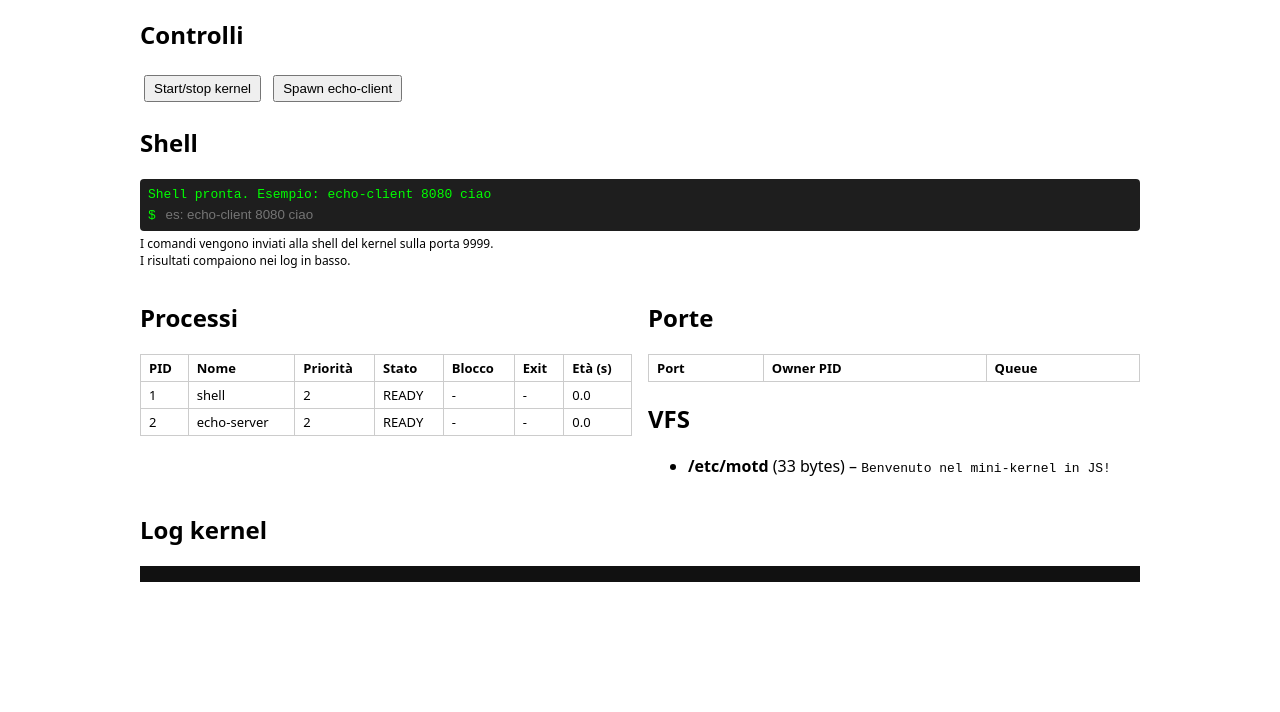
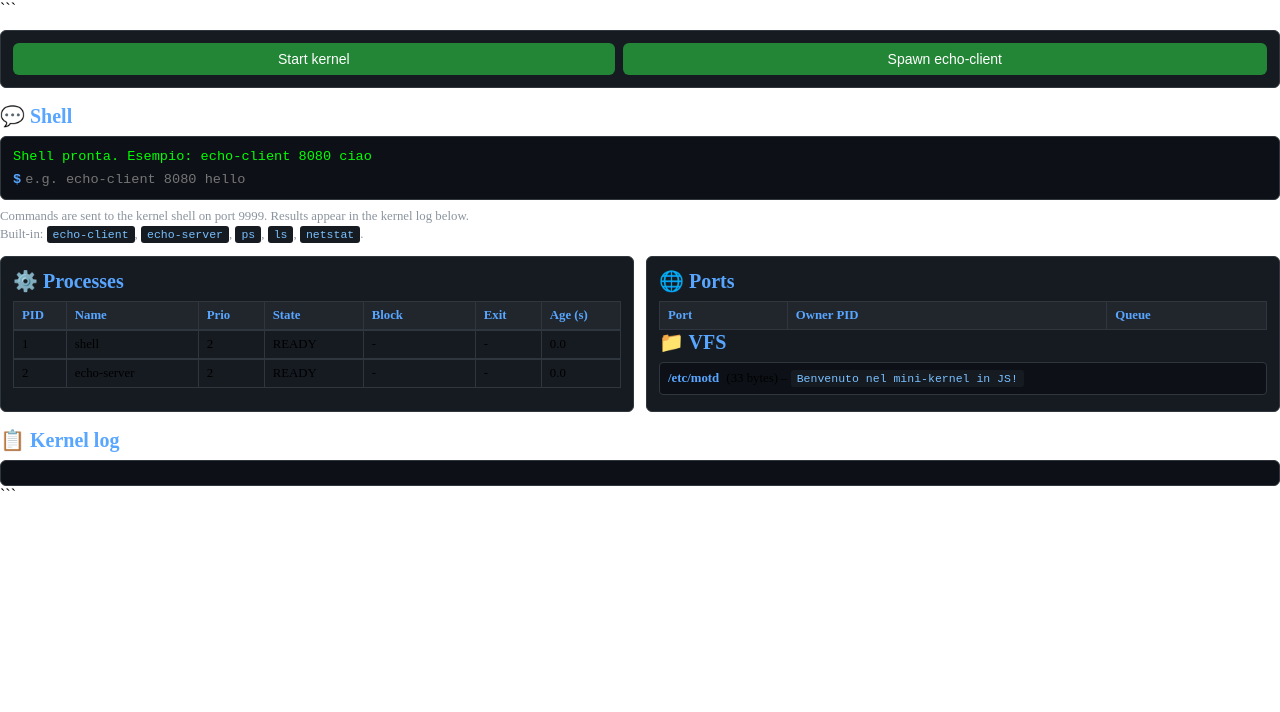
Before and after one commit to arabafenice599rae/Browser-virtual-kernel, a plain HTML site: page index.html in a window 1280 px wide. Shown: the part 88-800 px from the top of the page. Drawn offline with Linux system fonts and the light colour scheme.

Commit message:
Update index.html

````diff
--- a/index.html
+++ b/index.html
@@ -1,114 +1,425 @@
 <!DOCTYPE html>
-<html lang="it">
+
+<html lang="en">
   <head>
     <meta charset="UTF-8" />
     <title>Browser Virtual Kernel</title>
     <meta name="viewport" content="width=device-width, initial-scale=1" />
     <style>
+      * {
+        box-sizing: border-box;
+        margin: 0;
+        padding: 0;
+      }
+
+```
   body {
-        font-family: system-ui, sans-serif;
-        max-width: 1000px;
-        margin: 20px auto;
+    font-family: -apple-system, BlinkMacSystemFont, "Segoe UI", Roboto,
+      "Helvetica Neue", Arial, sans-serif;
+    background: #0d1117;
+    color: #c9d1d9;
+    padding: 12px;
+    min-height: 100vh;
+    overflow-x: hidden;
   }
+
+  .container {
+    max-width: 1400px;
+    margin: 0 auto;
+  }
+
   h1 {
-        margin-bottom: 0;
+    font-size: clamp(1.5rem, 4vw, 2rem);
+    color: #58a6ff;
+    margin-bottom: 4px;
   }
+
+  h2 {
+    font-size: clamp(1rem, 3vw, 1.25rem);
+    color: #58a6ff;
+    margin-top: 16px;
+    margin-bottom: 8px;
+  }
+
   small {
-        color: #555;
+    color: #8b949e;
+    font-size: clamp(0.75rem, 2vw, 0.875rem);
+    display: block;
+    margin-bottom: 12px;
   }
-      table {
-        border-collapse: collapse;
-        width: 100%;
-        margin-top: 10px;
+
+  .controls {
+    display: flex;
+    flex-wrap: wrap;
+    gap: 8px;
+    margin: 12px 0;
+    padding: 12px;
+    background: #161b22;
+    border-radius: 6px;
+    border: 1px solid #30363d;
   }
-      th,
-      td {
-        border: 1px solid #ccc;
-        padding: 4px 8px;
-        text-align: left;
-        font-size: 13px;
+
+  button {
+    padding: 8px 16px;
+    background: #238636;
+    color: white;
+    border: none;
+    border-radius: 6px;
+    cursor: pointer;
+    font-size: clamp(0.75rem, 2vw, 0.875rem);
+    font-weight: 500;
+    white-space: nowrap;
+    flex: 1 1 auto;
+    min-width: 120px;
   }
-      button {
-        margin: 4px;
-        padding: 4px 8px;
+
+  button:hover {
+    background: #2ea043;
   }
-      pre {
-        background: #111;
-        color: #0f0;
-        padding: 8px;
-        max-height: 200px;
-        overflow-y: auto;
-        font-size: 12px;
+
+  button:active {
+    background: #1a7f37;
   }
-      .grid {
-        display: grid;
-        grid-template-columns: 1fr 1fr;
-        gap: 16px;
-        align-items: flex-start;
+
+  .shell {
+    font-family: "Courier New", Consolas, monospace;
+    background: #0d1117;
+    color: #00ff00;
+    padding: 12px;
+    border-radius: 6px;
+    border: 1px solid #30363d;
+    margin: 8px 0;
+    font-size: clamp(0.7rem, 1.8vw, 0.85rem);
   }
-      .shell {
-        font-family: monospace;
-        background: #1e1e1e;
-        color: #00ff00;
-        padding: 8px;
-        border-radius: 4px;
-      }
+
   .shell-history {
-        max-height: 140px;
+    max-height: clamp(120px, 20vh, 180px);
     overflow-y: auto;
     white-space: pre-wrap;
-        margin-bottom: 4px;
+    word-break: break-word;
+    margin-bottom: 8px;
   }
+
+  .shell-input-wrapper {
+    display: flex;
+    align-items: center;
+    gap: 4px;
+  }
+
+  .shell-prompt {
+    color: #58a6ff;
+    font-weight: bold;
+    flex-shrink: 0;
+  }
+
   .shell-input {
     background: transparent;
     border: none;
     outline: none;
     color: #00ff00;
-        width: 80%;
+    flex: 1;
+    font-family: inherit;
+    font-size: inherit;
+    min-width: 0;
+  }
+
+  .help-text {
+    font-size: clamp(0.7rem, 1.8vw, 0.8rem);
+    color: #8b949e;
+    margin-top: 4px;
+    line-height: 1.4;
+  }
+
+  .help-text code {
+    background: #161b22;
+    padding: 2px 6px;
+    border-radius: 3px;
+    color: #79c0ff;
+    font-size: 0.9em;
+  }
+
+  .grid {
+    display: grid;
+    grid-template-columns: 1fr 1fr;
+    gap: 12px;
+    margin-top: 12px;
+  }
+
+  @media (max-width: 900px) {
+    .grid {
+      grid-template-columns: 1fr;
+    }
+  }
+
+  section {
+    background: #161b22;
+    padding: 12px;
+    border-radius: 6px;
+    border: 1px solid #30363d;
+    min-width: 0;
+  }
+
+  section h2 {
+    margin-top: 0;
+  }
+
+  table {
+    border-collapse: collapse;
+    width: 100%;
+    margin-top: 8px;
+    font-size: clamp(0.7rem, 1.8vw, 0.8rem);
+    display: block;
+    overflow-x: auto;
+  }
+
+  table thead,
+  table tbody,
+  table tr {
+    display: table;
+    width: 100%;
+    table-layout: fixed;
+  }
+
+  th,
+  td {
+    border: 1px solid #30363d;
+    padding: 6px 8px;
+    text-align: left;
+    overflow: hidden;
+    text-overflow: ellipsis;
+    white-space: nowrap;
+  }
+
+  th {
+    background: #21262d;
+    font-weight: 600;
+    color: #58a6ff;
+    position: sticky;
+    top: 0;
+  }
+
+  tbody {
+    display: block;
+    max-height: clamp(150px, 25vh, 250px);
+    overflow-y: auto;
+  }
+
+  tr:hover {
+    background: #1c2128;
+  }
+
+  /* Larghezze colonne responsive per tabella processi */
+  #processTableBody tr td:nth-child(1),
+  thead tr th:nth-child(1) {
+    width: 8%;
+  }
+  #processTableBody tr td:nth-child(2),
+  thead tr th:nth-child(2) {
+    width: 20%;
+  }
+  #processTableBody tr td:nth-child(3),
+  thead tr th:nth-child(3) {
+    width: 10%;
+  }
+  #processTableBody tr td:nth-child(4),
+  thead tr th:nth-child(4) {
+    width: 15%;
+  }
+  #processTableBody tr td:nth-child(5),
+  thead tr th:nth-child(5) {
+    width: 17%;
+  }
+  #processTableBody tr td:nth-child(6),
+  thead tr th:nth-child(6) {
+    width: 10%;
+  }
+  #processTableBody tr td:nth-child(7),
+  thead tr th:nth-child(7) {
+    width: 12%;
+  }
+
+  /* Larghezze colonne per tabella porte */
+  #portsTableBody tr td:nth-child(1),
+  #portsTableBody + table thead tr th:nth-child(1) {
+    width: 30%;
+  }
+  #portsTableBody tr td:nth-child(2),
+  #portsTableBody + table thead tr th:nth-child(2) {
+    width: 40%;
+  }
+  #portsTableBody tr td:nth-child(3),
+  #portsTableBody + table thead tr th:nth-child(3) {
+    width: 30%;
+  }
+
+  ul {
+    list-style: none;
+    padding: 0;
+    margin: 8px 0 0 0;
+    max-height: clamp(120px, 20vh, 180px);
+    overflow-y: auto;
+  }
+
+  li {
+    padding: 8px;
+    background: #0d1117;
+    margin-bottom: 4px;
+    border-radius: 4px;
+    border: 1px solid #30363d;
+    font-size: clamp(0.7rem, 1.8vw, 0.8rem);
+    word-break: break-all;
+  }
+
+  li strong {
+    color: #58a6ff;
+    display: inline-block;
+    margin-right: 4px;
+  }
+
+  li code {
+    background: #161b22;
+    padding: 2px 6px;
+    border-radius: 3px;
+    color: #79c0ff;
+    font-size: 0.9em;
+    word-break: break-all;
+  }
+
+  pre {
+    background: #0d1117;
+    color: #00ff00;
+    padding: 12px;
+    max-height: clamp(180px, 30vh, 300px);
+    overflow-y: auto;
+    overflow-x: auto;
+    font-size: clamp(0.7rem, 1.8vw, 0.8rem);
+    font-family: "Courier New", Consolas, monospace;
+    border: 1px solid #30363d;
+    border-radius: 6px;
+    margin-top: 8px;
+    word-break: break-all;
+    white-space: pre-wrap;
+  }
+
+  /* Scrollbar styling */
+  ::-webkit-scrollbar {
+    width: 8px;
+    height: 8px;
+  }
+
+  ::-webkit-scrollbar-track {
+    background: #0d1117;
+  }
+
+  ::-webkit-scrollbar-thumb {
+    background: #30363d;
+    border-radius: 4px;
+  }
+
+  ::-webkit-scrollbar-thumb:hover {
+    background: #484f58;
+  }
+
+  /* Mobile ottimizzazioni */
+  @media (max-width: 600px) {
+    body {
+      padding: 8px;
+    }
+
+    h2 {
+      margin-top: 12px;
+    }
+
+    .controls {
+      flex-direction: column;
+    }
+
+    button {
+      width: 100%;
+      min-width: 0;
+    }
+
+    section {
+      padding: 8px;
+    }
+
+    th,
+    td {
+      padding: 4px 6px;
+    }
+
+    /* Nascondi colonne meno importanti su mobile */
+    tbody tr td:nth-child(3),
+    thead tr th:nth-child(3),
+    tbody tr td:nth-child(7),
+    thead tr th:nth-child(7) {
+      display: none;
+    }
+  }
+
+  /* Indicatori di stato colorati */
+  .state-READY {
+    color: #58a6ff;
+  }
+  .state-RUNNING {
+    color: #3fb950;
+  }
+  .state-BLOCKED {
+    color: #f85149;
+  }
+  .state-TERMINATED {
+    color: #8b949e;
   }
 </style>
+```
+
   </head>
   <body>
-    <h1>Browser Virtual Kernel</h1>
-    <small>Kernel JS avanzato: processi, VFS, porte, shell – tutto nel browser.</small>
+    <div class="container">
+      <h1>🖥️ Browser Virtual Kernel</h1>
+      <small>
+        Advanced JS kernel: processes, VFS, ports, shell – all in the browser.
+      </small>
 
-    <h2>Controlli</h2>
-    <div>
-      <button id="btnAuto">Start/stop kernel</button>
+```
+  <div class="controls">
+    <button id="btnAuto">Start kernel</button>
     <button id="btnSpawnEchoClient">Spawn echo-client</button>
   </div>
 
-    <h2>Shell</h2>
+  <h2>💬 Shell</h2>
   <div class="shell">
     <div id="shellHistory" class="shell-history"></div>
-      <div>
-        <span>$ </span>
+    <div class="shell-input-wrapper">
+      <span class="shell-prompt">$</span>
       <input
         id="shellInput"
         class="shell-input"
         autocomplete="off"
-          placeholder="es: echo-client 8080 ciao"
+        placeholder="e.g. echo-client 8080 hello"
       />
     </div>
   </div>
-    <p style="font-size: 12px; margin-top: 4px;">
-      I comandi vengono inviati alla shell del kernel sulla porta 9999.<br />
-      I risultati compaiono nei log in basso.
+  <p class="help-text">
+    Commands are sent to the kernel shell on port 9999. Results appear in
+    the kernel log below.<br />
+    Built-in: <code>echo-client</code>, <code>echo-server</code>,
+    <code>ps</code>, <code>ls</code>, <code>netstat</code>.
   </p>
 
   <div class="grid">
     <section>
-        <h2>Processi</h2>
+      <h2>⚙️ Processes</h2>
       <table>
         <thead>
           <tr>
             <th>PID</th>
-              <th>Nome</th>
-              <th>Priorità</th>
-              <th>Stato</th>
-              <th>Blocco</th>
+            <th>Name</th>
+            <th>Prio</th>
+            <th>State</th>
+            <th>Block</th>
             <th>Exit</th>
-              <th>Età (s)</th>
+            <th>Age (s)</th>
           </tr>
         </thead>
         <tbody id="processTableBody"></tbody>
@@ -116,7 +427,7 @@
     </section>
 
     <section>
-        <h2>Porte</h2>
+      <h2>🌐 Ports</h2>
       <table>
         <thead>
           <tr>
@@ -128,14 +439,17 @@
         <tbody id="portsTableBody"></tbody>
       </table>
 
-        <h2>VFS</h2>
+      <h2>📁 VFS</h2>
       <ul id="vfsList"></ul>
     </section>
   </div>
 
-    <h2>Log kernel</h2>
+  <h2>📋 Kernel log</h2>
   <pre id="logArea"></pre>
+</div>
 
 <script type="module" src="./main.js"></script>
+```
+
   </body>
 </html>
````
Lines whose indentation alone changed are shown as unchanged.
